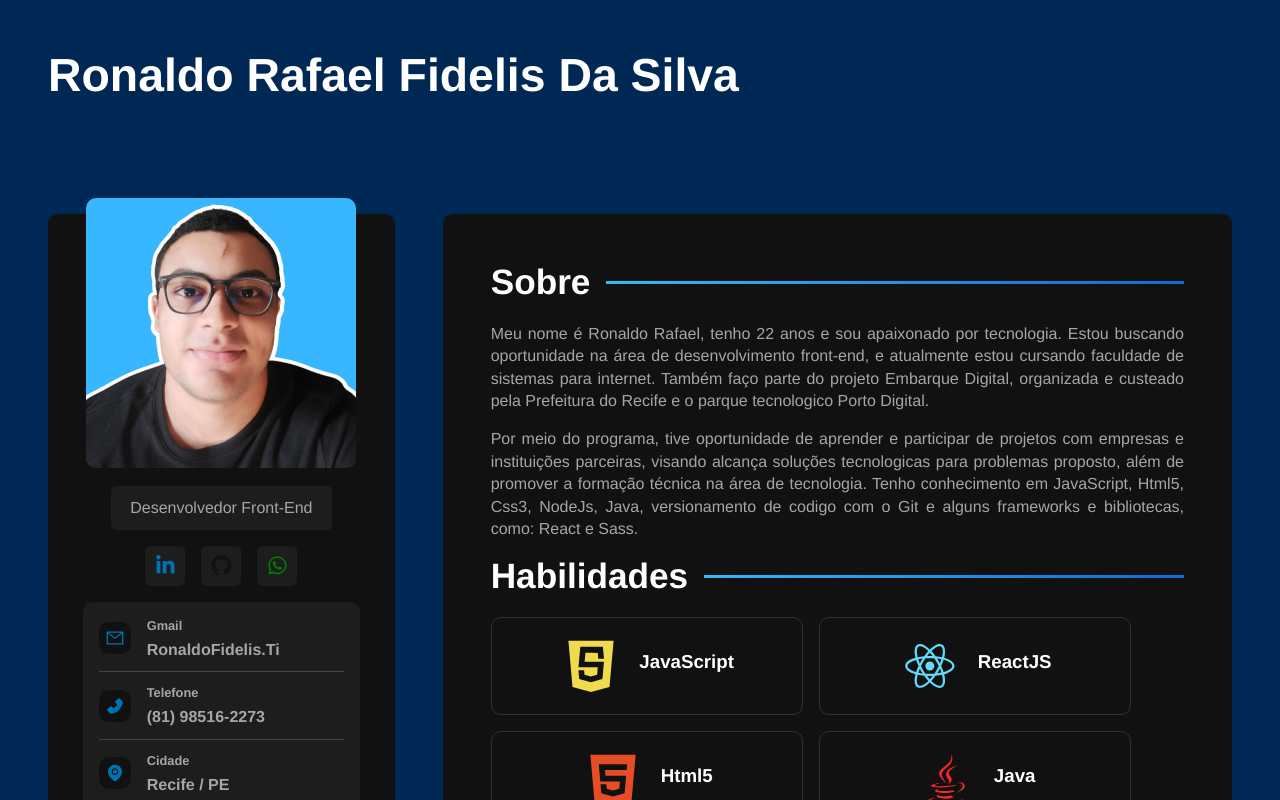
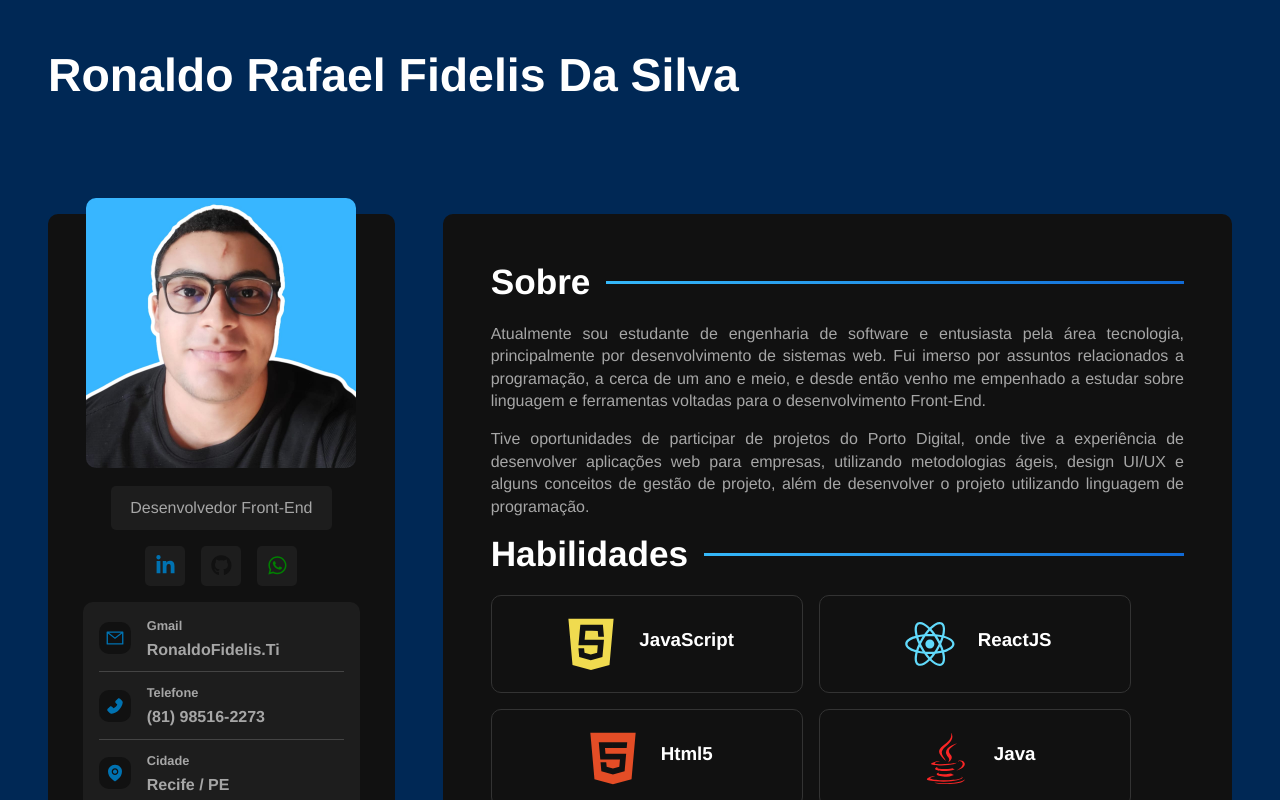
Before and after one commit to RonaldoFidelis/portifolio-reactJs, a React (Vite) app: page / in a window 1280 px wide. Shown: the top 800 px of the page. Built offline with nearby package versions, Linux system fonts and the light colour scheme.

Commit message:
attAbout

```diff
--- a/src/components/About.jsx
+++ b/src/components/About.jsx
@@ -3,13 +3,11 @@
 const About = () => {
   return (
     <section className="about-container">
-        <h2>Sobre</h2>
-        <p>
-            Meu nome é Ronaldo Rafael, tenho 22 anos e sou apaixonado por tecnologia. Estou buscando oportunidade na área de desenvolvimento front-end, e atualmente estou cursando faculdade de sistemas para internet. Também faço parte do projeto Embarque Digital, organizada e custeado pela Prefeitura do Recife e o parque tecnologico Porto Digital.
-        </p>
-        <p>
-            Por meio do programa, tive oportunidade de aprender e participar de projetos com empresas e instituições parceiras, visando alcança soluções tecnologicas para problemas proposto, além de promover a formação técnica na área de tecnologia. Tenho conhecimento em JavaScript, Html5, Css3, NodeJs, Java, versionamento de codigo com o Git e alguns frameworks e bibliotecas, como: React e Sass.
-        </p>
+      <h2>Sobre</h2>
+      <p>
+        Atualmente sou estudante de engenharia de software e entusiasta pela área tecnologia, principalmente por desenvolvimento de sistemas web. Fui imerso por assuntos relacionados a programação, a cerca de um ano e meio, e desde então venho me empenhado a estudar sobre linguagem e ferramentas voltadas para o desenvolvimento Front-End.        </p>
+      <p>
+        Tive oportunidades de participar de projetos do Porto Digital, onde tive a experiência de desenvolver aplicações web para empresas, utilizando metodologias ágeis, design UI/UX e alguns conceitos de gestão de projeto, além de desenvolver o projeto utilizando linguagem de programação.         </p>
     </section>
   )
 }
```
